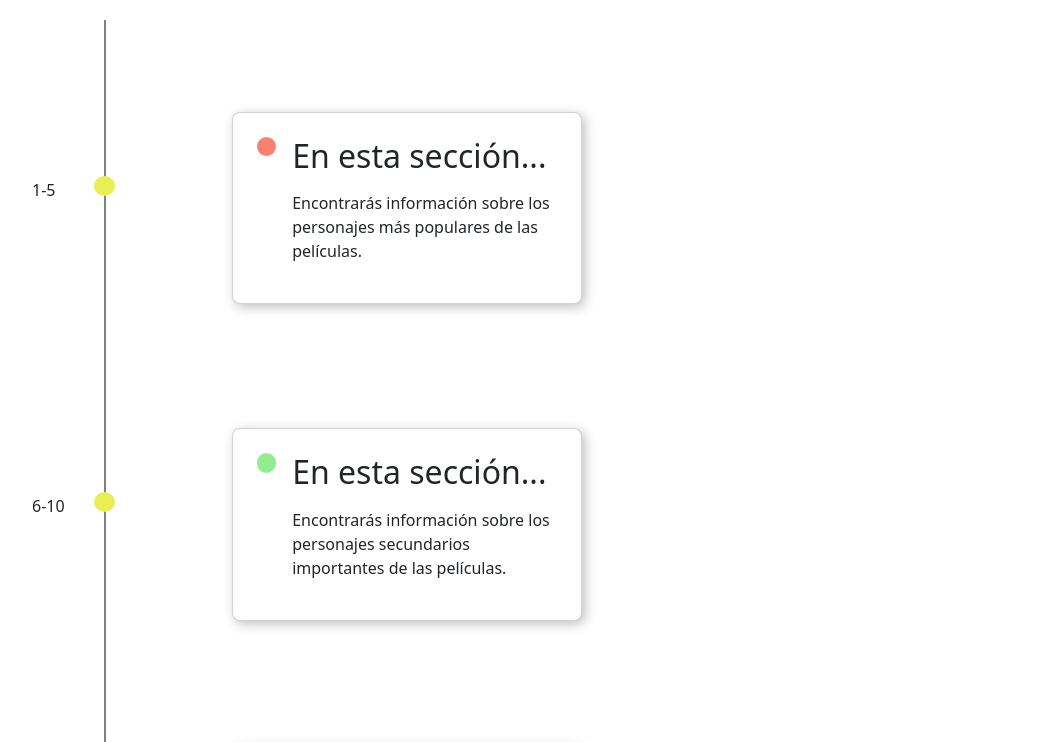
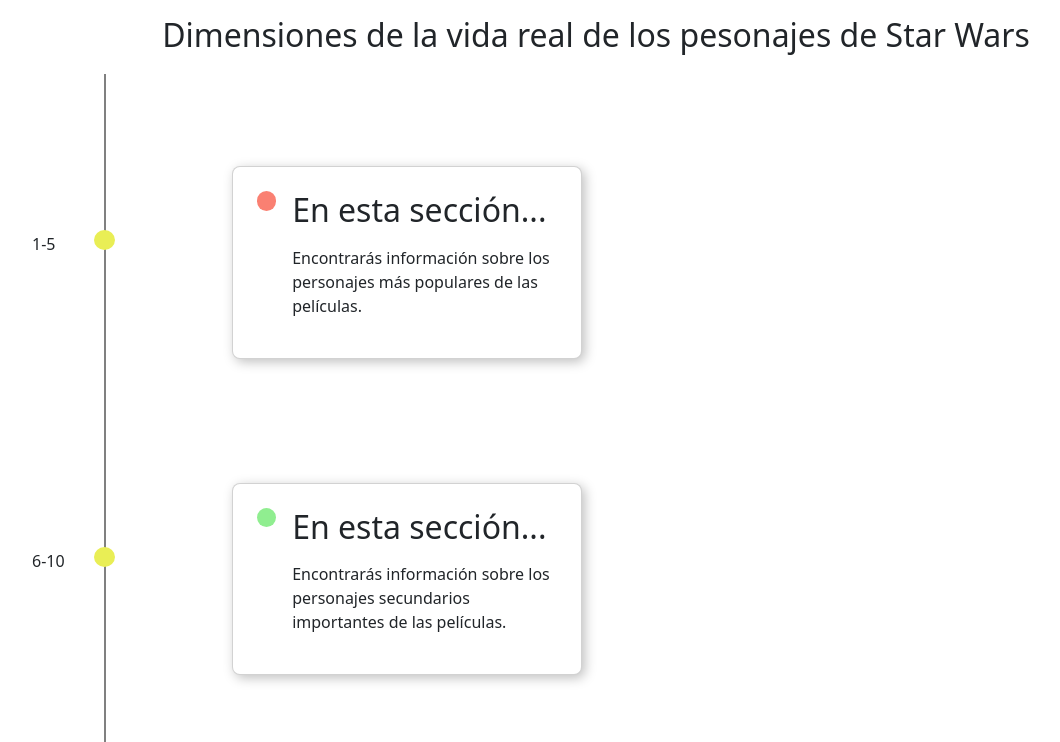
Before and after one commit to andreseduardorc/final_drilling_modulo_4, a plain HTML site: page index.html in a window 1280 px wide. Shown: the top 742 px of the page, without its empty margins (44-1104 px from the left). Drawn offline with nearby package versions, Linux system fonts and the light colour scheme.

Commit message:
modificando html

```diff
--- a/index.html
+++ b/index.html
@@ -10,6 +10,7 @@
     <title>Document</title>
 </head>
 <body>
+  <h2 class="text-center mt-3">Dimensiones de la vida real de los pesonajes de Star Wars</h2>
     <div class="container-fluid timeline">
         <ul>
           <li><p class="numeracion">1-5</p>
```
